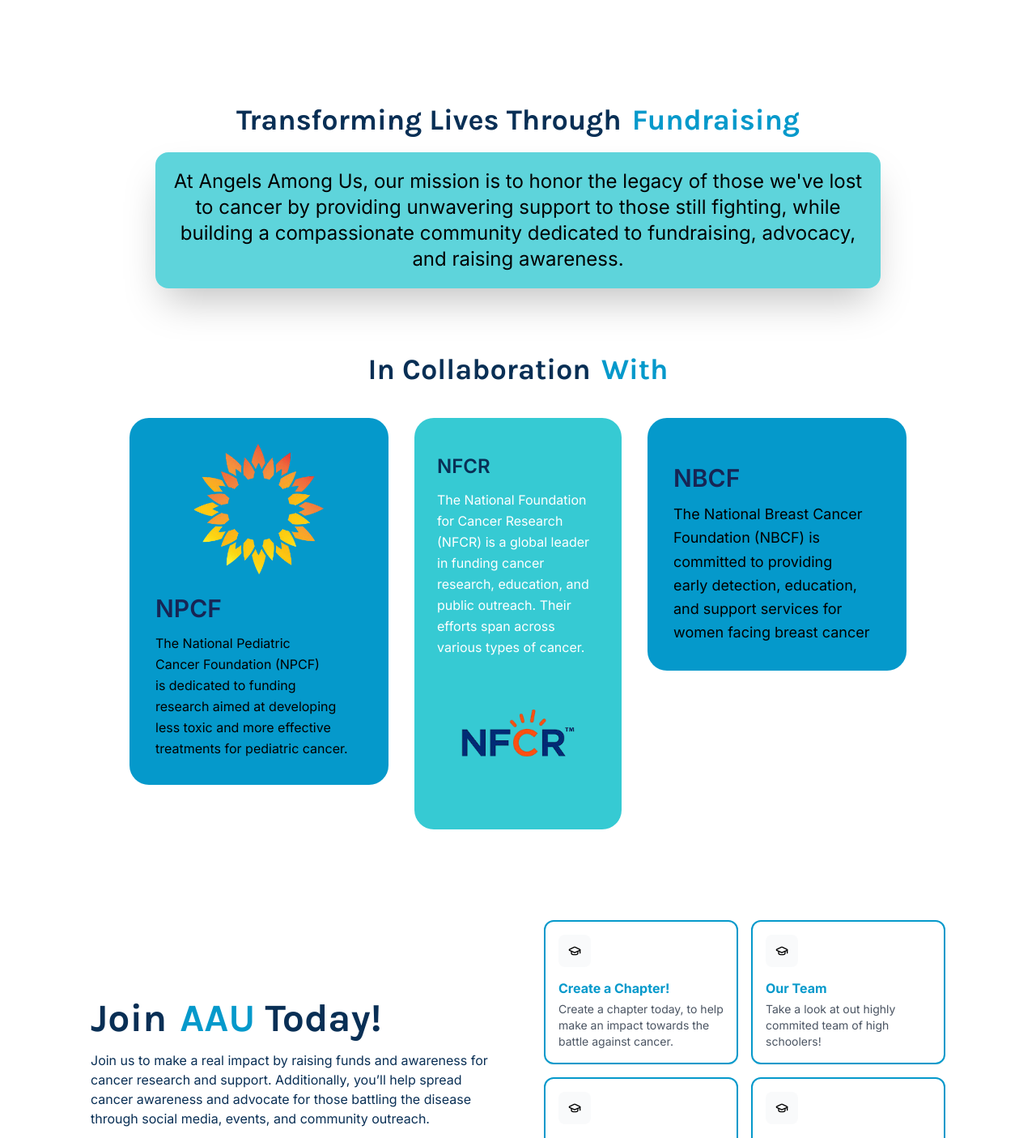
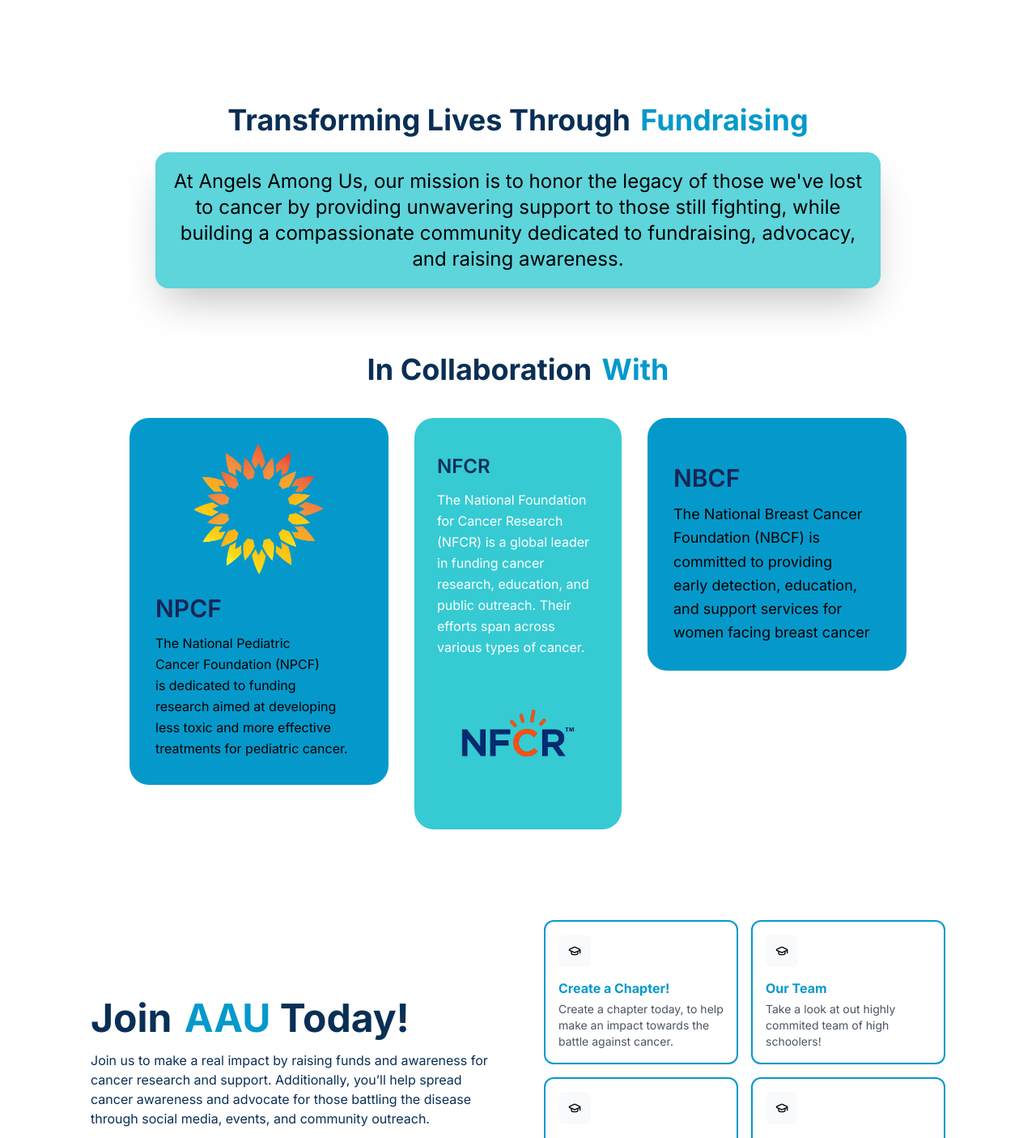
Before and after one commit to aadityapanchal7/Angels-Among-Us-Website, a Next.js app: page / in a window 1280 px wide. Shown: the part 500-1905 px from the top of the page at 81% size. Built offline with nearby package versions, Linux system fonts and the light colour scheme.

Commit message:
fixed font

```diff
--- a/app/components/Info.tsx
+++ b/app/components/Info.tsx
@@ -1,13 +1,11 @@
 import React from 'react'
-import { Karla } from "next/font/google";
 
-const karla = Karla({ subsets: ['latin'], weight: ['700']})
 
 function Info() {
   return (
     <section className="flex justify-center w-full mt-20" id='About'>
       <div className="w-full max-w-4xl text-center">
-        <h1 className={`text-3xl md:text-4xl px-5 text-navy-blue ${karla.className}`}>
+        <h1 className={`text-3xl font-bold md:text-4xl px-5 text-navy-blue `}>
           Transforming Lives Through <span className="text-angel-blue md:pl-1">Fundraising</span>
         </h1>
         <div className= {` flex items-center text-2xl md:text-2xl p-10 md:p-0 pt-10 `}>
--- a/app/components/Join.tsx
+++ b/app/components/Join.tsx
@@ -1,10 +1,7 @@
 import React from "react";
 import { LuGraduationCap } from "react-icons/lu";
 import { Joinlinks } from "../utils/Joinlinks";
-import { Karla } from "next/font/google";
 import Link from "next/link";
-
-const karla = Karla({ subsets: ["latin"], weight: ["700"] });
 
 function Positions() {
   return (
@@ -13,7 +10,7 @@
         <div className="grid grid-cols-1 gap-y-8 lg:grid-cols-2 lg:items-center lg:gap-x-16">
           <div className="max-w-lg mx-auto text-center md:text-left lg:mx-0">
             <h1
-              className={`text-4xl md:text-5xl mt-10 text-navy-blue ${karla.className}`}
+              className={`text-4xl md:text-5xl font-bold mt-10 text-navy-blue `}
             >
               Join <span className="text-angel-blue md:pl-1">AAU</span> Today!
             </h1>
--- a/app/components/Lander.tsx
+++ b/app/components/Lander.tsx
@@ -8,7 +8,7 @@
     <section className="text-white pt-12">
       <div className="mx-auto max-w-screen-xl px-8 flex lg:h-[500px] items-center h-[800px]">
         <div className="mx-auto max-w-3xl text-center justify-center">
-          <h1 className="bg-gradient-to-r from-angel-blue via-grad-blue to-angel-blue bg-clip-text text-6xl font-extrabold text-transparent md:text-7xl  leading-tight md:leading-[1.2]">
+          <h1 className="bg-gradient-to-r from-angel-blue via-grad-blue to-angel-blue bg-clip-text text-5xl font-extrabold text-transparent md:text-7xl  leading-tight md:leading-[1.2]">
             Angels Among Us
             <span className="sm:block py-2"></span>
           </h1>
--- a/app/components/Steps.tsx
+++ b/app/components/Steps.tsx
@@ -1,15 +1,13 @@
 import React from 'react'
 import Module from './stepModule';
-import { Karla } from 'next/font/google'
 
-const karla = Karla({ subsets: ['latin'], weight: ['700'] });
 
 function Steps() {
   return (
     <section className=' mt-10' id='Steps'>
       <div className=' flex-col'>
       <span className="relative flex justify-center ">
-      <h1 className={`text-3xl md:text-4xl mt-10 text-navy-blue ${karla.className}`}>
+      <h1 className={`text-3xl md:text-4xl mt-10 text-navy-blue font-bold `}>
         In Collaboration <span className="text-angel-blue md:pl-1">With</span>
       </h1>
       </span>
```
